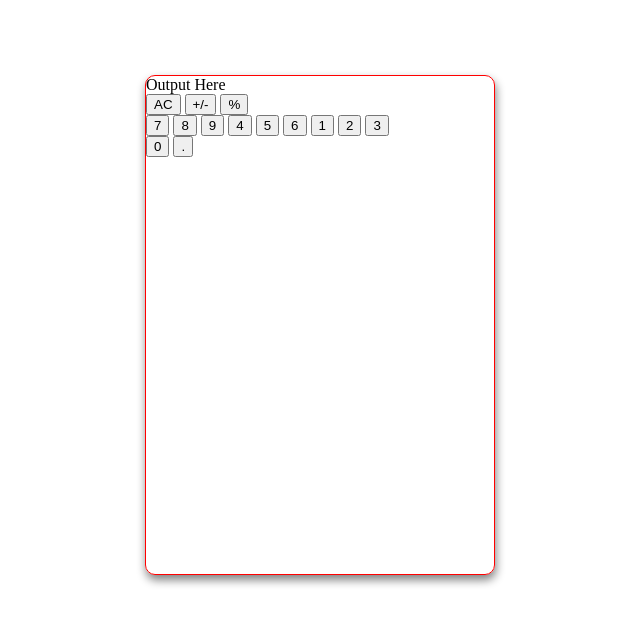
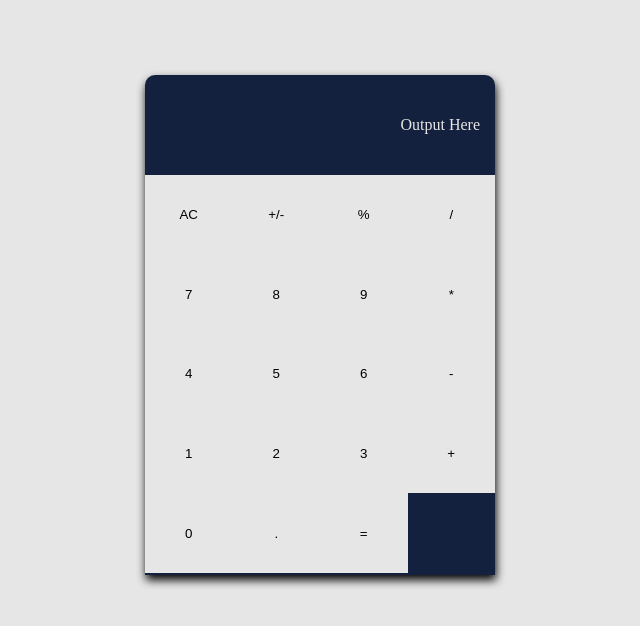
Before and after one commit to charlesQuiros/calculator, a plain HTML site: page index.html in a window 1280 px wide. Shown: the whole page, without its empty margins (320-960 px from the left). Drawn offline with Linux system fonts and the light colour scheme.

Commit message:
added css backgrounds, buttons and color palette

```diff
--- a/index.html
+++ b/index.html
@@ -12,25 +12,27 @@
     <div class="container">
       <div id="display">Output Here</div>
       <div id="input-grid">
-        <div id="extra-operators">
+
           <button id="ac">AC</button>
           <button id="pos-min">+/-</button>
           <button id="percentage">%</button>
-        </div>
-        <div id="numbers">
+          <button id="division" >/</button>
+
           <button id="seven">7</button>
           <button id="eight">8</button>
           <button id="nine">9</button>
+          <button id="multiplication" >*</button>
           <button id="four">4</button>
           <button id="five">5</button>
           <button id="six">6</button>
+          <button id="minus" >-</button>
           <button id="one">1</button>
           <button id="two">2</button>
           <button id="three">3</button>
-          <div id="extra-numbers">
+          <button id="addition" >+</button>
             <button id="zero">0</button>
             <button id="period">.</button>
-          </div>
+            <button id="equals" >=</button>
         </div>
         <div id="operators"></div>
       </div>
--- a/style.css
+++ b/style.css
@@ -1,15 +1,51 @@
 :root {
+  --black: hsla(0, 0%, 0%, 1);
+  --dark-blue: hsla(221, 51%, 16%, 1);
+  --orange: hsla(37, 98%, 53%, 1);
+  --platinum: hsla(0, 0%, 90%, 1);
+  --white: hsla(0, 0%, 100%, 1);
+  width: 100%;
+  height: 100%;
 }
 
 * {
   box-sizing: border-box;
 }
 
+body {
+  background-color: var(--platinum);
+}
+
 .container {
   margin: 75px auto;
-  border: 1px solid red;
   height: 500px;
   width: 350px;
-  box-shadow: 1px 5px 10px gray;
+  box-shadow: 1px 5px 10px var(--black);
+  border-top-left-radius: 10px;
+  border-top-right-radius: 10px;
+  background-color: var(--dark-blue);
+}
+
+#display {
+  height: 100px;
+  display: flex;
+  justify-content: flex-end;
+  align-items: center;
+  padding-right: 15px;
+  border-radius: 8px;
+  color: var(--platinum);
+}
+
+#input-grid {
+  height: 398px;
+
+  display: grid;
+  grid-template-columns: repeat(4, 1fr);
+  grid-template-rows: repeat(5, 1fr);
   border-radius: 10px;
 }
+
+button {
+  background-color: var(--platinum);
+  border: none;
+}
```
